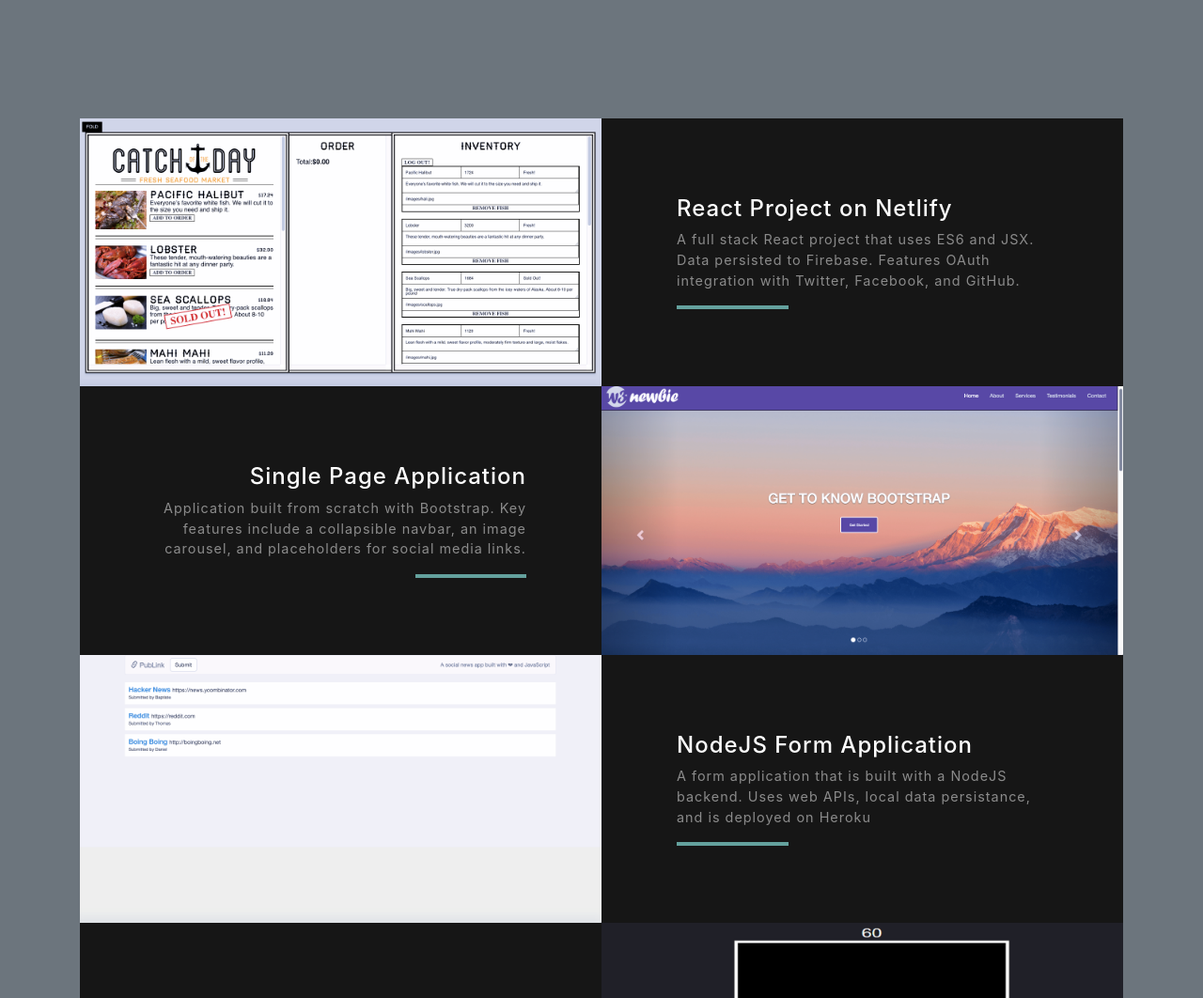
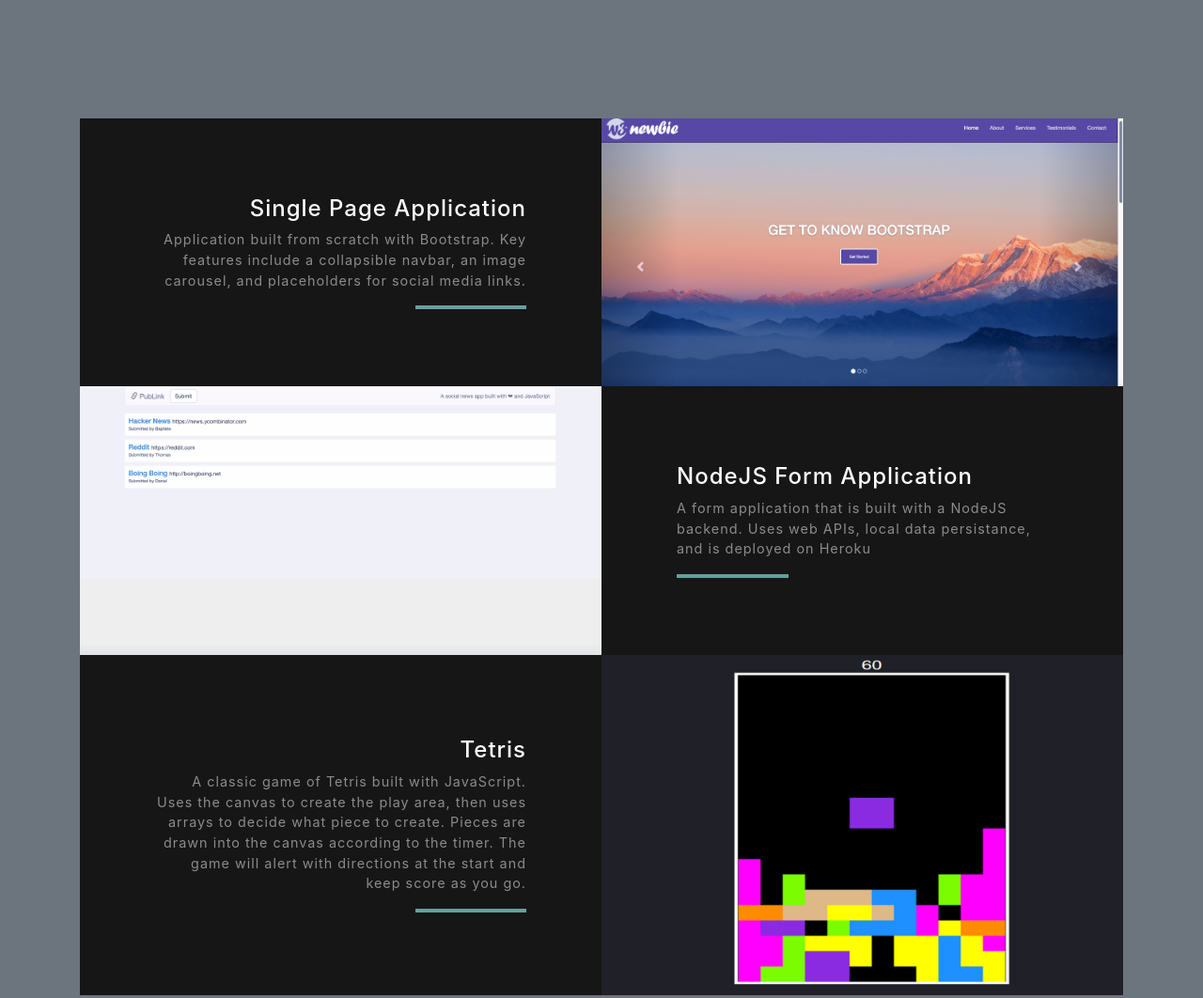
Before and after one commit to bpl97/bpl97.github.io, a website with bundled scripts: page index.html in a window 1280 px wide. Shown: the part 1880-2942 px from the top of the page at 94% size. Built offline with nearby package versions, Linux system fonts and the light colour scheme.

Commit message:
Add files via upload

```diff
--- a/index.html
+++ b/index.html
@@ -128,34 +128,6 @@
         </div>
       -->
 
-        <!-- Project One Row -->
-        <div class="row justify-content-center no-gutters mb-5 mb-lg-0">
-          <div class="col-lg-6">
-            <a href="https://catch-of-the-day-bpl97.netlify.com/"
-              ><img class="img-fluid" src="img/React_Project.png" alt=""
-            /></a>
-          </div>
-          <div class="col-lg-6">
-            <div class="bg-black text-center h-100 project">
-              <div class="d-flex h-100">
-                <div
-                  class="project-text w-100 my-auto text-center text-lg-left"
-                >
-                  <h4 class="text-white">
-                    React Project on Netlify
-                  </h4>
-                  <p class="mb-0 text-white-50">
-                    A full stack React project that uses ES6 and JSX. Data
-                    persisted to Firebase. Features OAuth integration with
-                    Twitter, Facebook, and GitHub.
-                  </p>
-                  <hr class="d-none d-lg-block mb-0 ml-0" />
-                </div>
-              </div>
-            </div>
-          </div>
-        </div>
-
         <!-- Project Two Row -->
         <div class="row justify-content-center no-gutters">
           <div class="col-lg-6">
@@ -181,6 +153,7 @@
             </div>
           </div>
         </div>
+
         <!-- Project Three Row -->
         <div class="row justify-content-center no-gutters mb-5 mb-lg-0">
           <div class="col-lg-6">
@@ -271,7 +244,7 @@
                 <h4 class="text-uppercase m-0">Address</h4>
                 <hr class="my-4" />
                 <div class="small text-black-50">
-                  2881 Katmai Ct., West Lafayette IN
+                  2410 Happy Hollow Rd., West Lafayette IN
                 </div>
               </div>
             </div>
```
